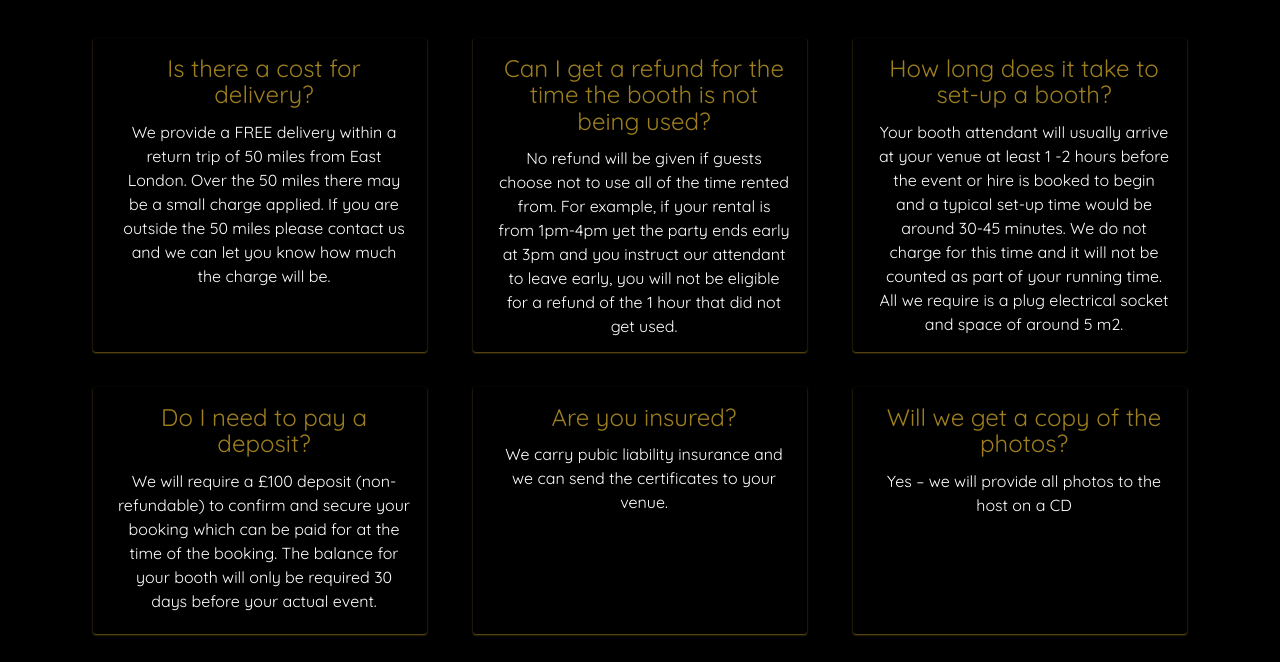
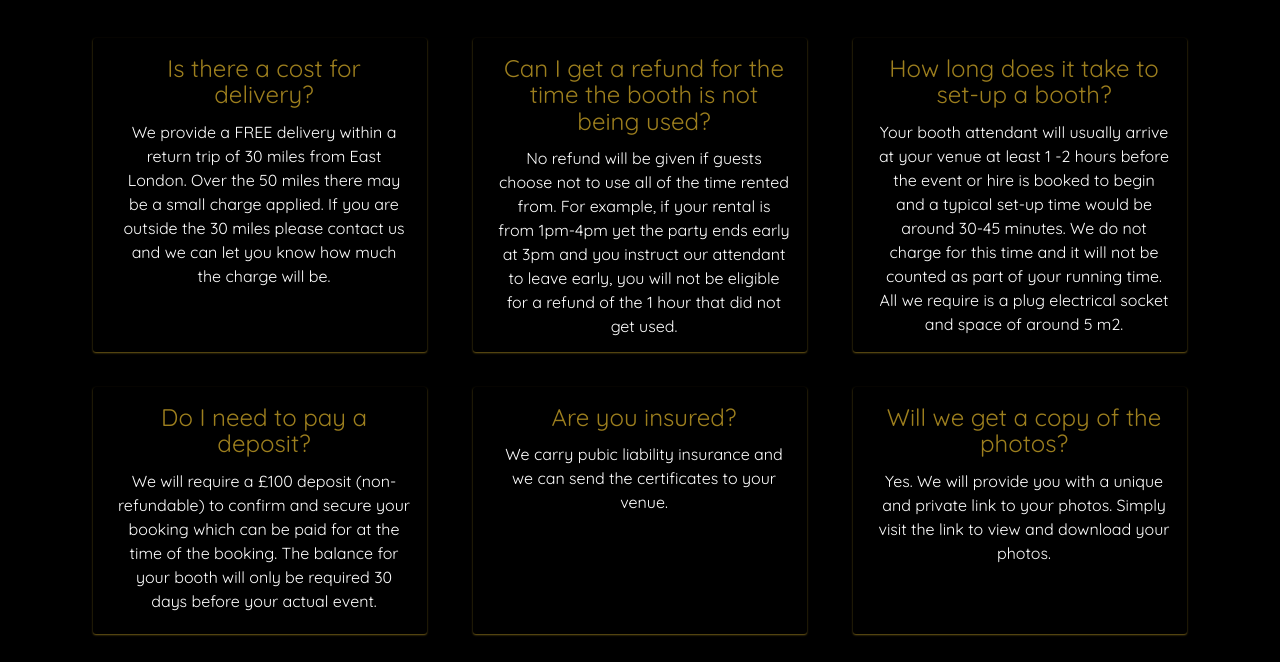
Before and after one commit to mkhalila/capture-us-website, a plain HTML site: page html/faqs.html in a window 1280 px wide. Shown: the part 388-1050 px from the top of the page. Drawn offline with nearby package versions, Linux system fonts and the light colour scheme; a script that the page names is missing.

Commit message:
Update and correct text

```diff
--- a/html/faqs.html
+++ b/html/faqs.html
@@ -19,7 +19,7 @@
   <!-- Font Awesome CDN -->
   <link href="https://maxcdn.bootstrapcdn.com/font-awesome/4.7.0/css/font-awesome.min.css" rel="stylesheet">
   <!-- Cookie Consent -->
-  <link rel="stylesheet" type="text/css" href="https://cdnjs.cloudflare.com/ajax/libs/cookieconsent2/3.0.3/cookieconsent.min.css" />
+  <link rel="stylesheet" type="text/css" href="https://cdnjs.cloudflare.com/ajax/libs/cookieconsent2/3.0.3/cookieconsent.min.css"/>
 	<link rel="stylesheet" type="text/css" href="../css/style.css">
 </head>
 <body>
@@ -71,7 +71,7 @@
       <div class="col-lg-4 col-md-6 col-sm-12">
         <div class="card">
           <h4 class="card-title">Is there a cost for delivery?</h4>
-          <p class="faq-answer">We provide a FREE delivery within a return trip of 50 miles from East London. Over the 50 miles there may be a small charge applied. If you are outside the 50 miles please contact us and we can let you know how much the charge will be.</p>
+          <p class="faq-answer">We provide a FREE delivery within a return trip of 30 miles from East London. Over the 50 miles there may be a small charge applied. If you are outside the 30 miles please contact us and we can let you know how much the charge will be.</p>
         </div>
       </div>
       <div class="col-lg-4 col-md-6 col-sm-12">
@@ -101,7 +101,7 @@
       <div class="col-lg-4 col-md-6 col-sm-12">
         <div class="card">
           <h4 class="card-title">Will we get a copy of the photos?</h4>
-          <p class="faq-answer">Yes – we will provide all photos to the host on a CD</p>
+          <p class="faq-answer">Yes. We will provide you with a unique and private link to your photos. Simply visit the link to view and download your photos.</p>
         </div>
       </div>
     </div>
```
Also changed, not shown: html/products.html (+1 -1 lines).
